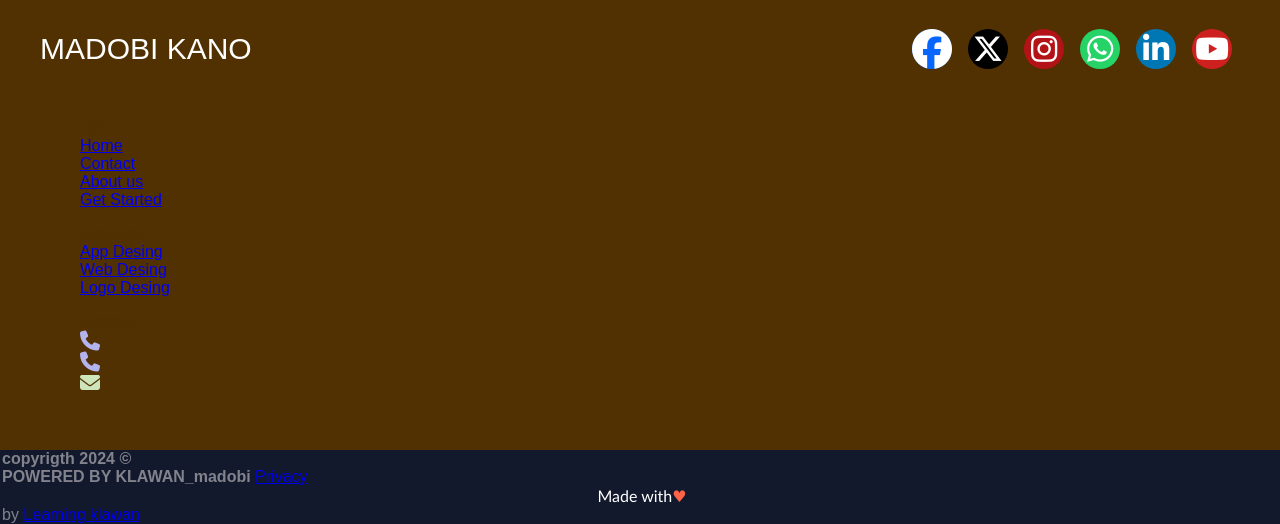
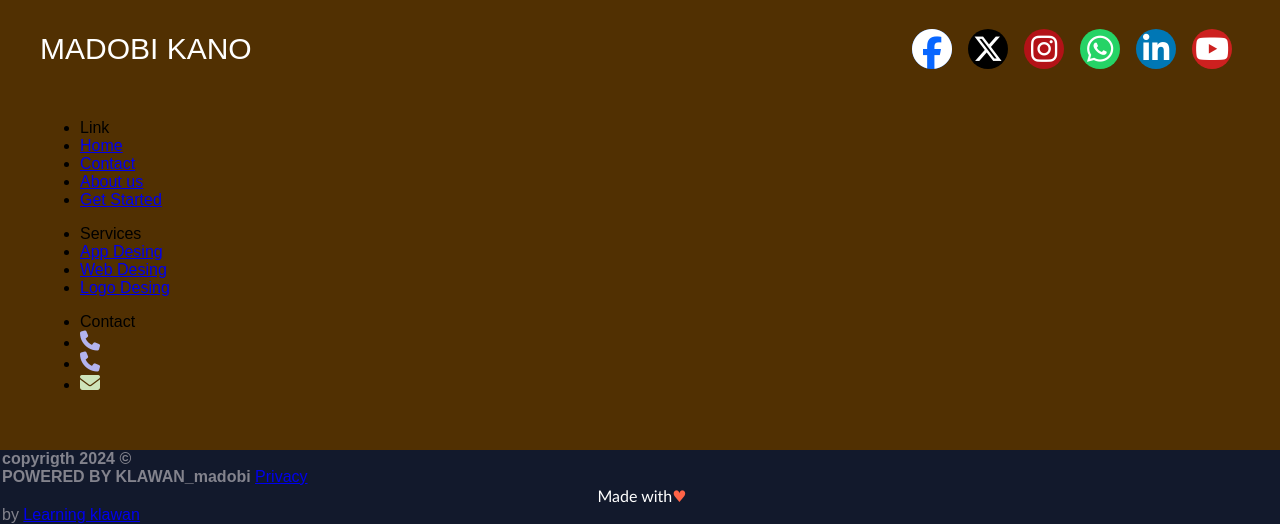
Before and after one commit to Klawan/mywebsite, a PHP site: page /index.html in a window 1280 px wide. Shown: the part 1244-1768 px from the top of the page. Run offline with PHP 8.4, Linux system fonts and the light colour scheme.

Commit message:
Update styles.css

```diff
--- a/styles.css
+++ b/styles.css
@@ -1,4 +1,5 @@
 8
+
 .madobi body {
     font-family: Arial, sans-serif;
     justify-content: center;
@@ -226,7 +227,6 @@ footer .content .top {
 
 footer{
     background: #513002;
-    color: #513002;
 }
 
 .footer-button:hover {
```
